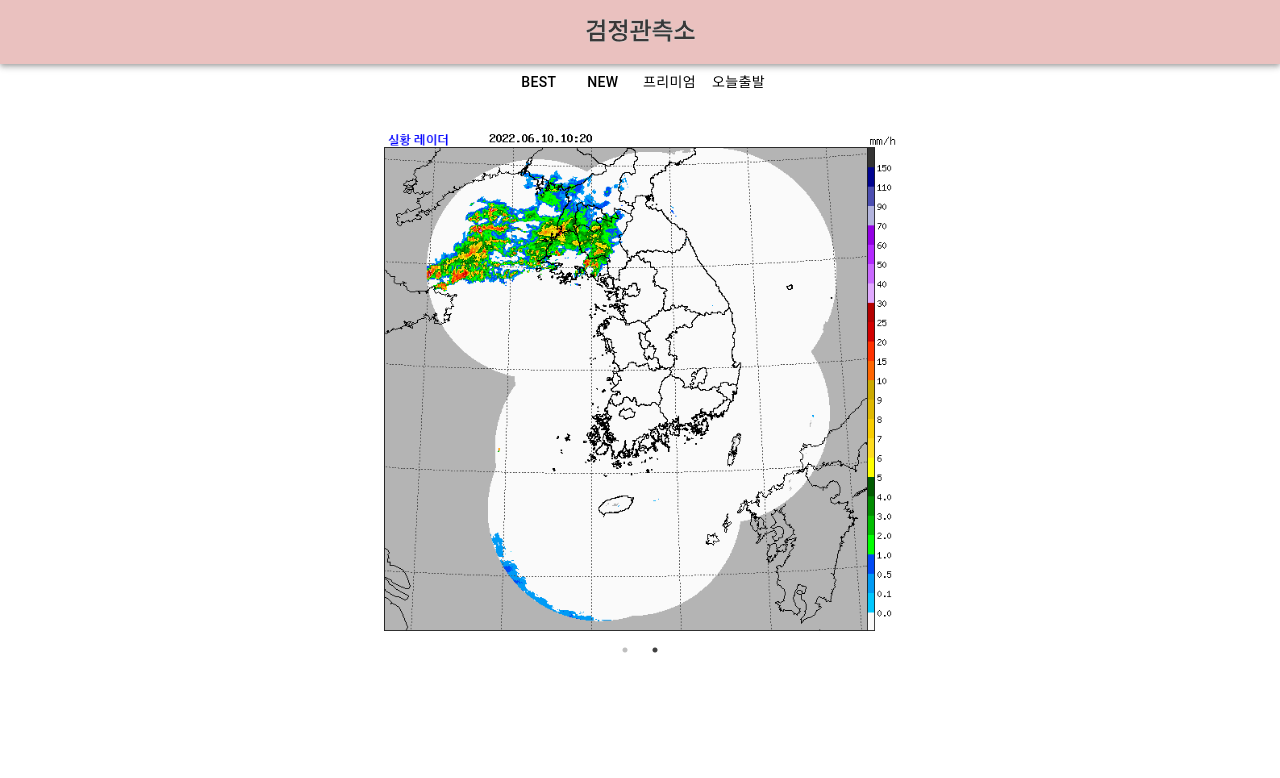
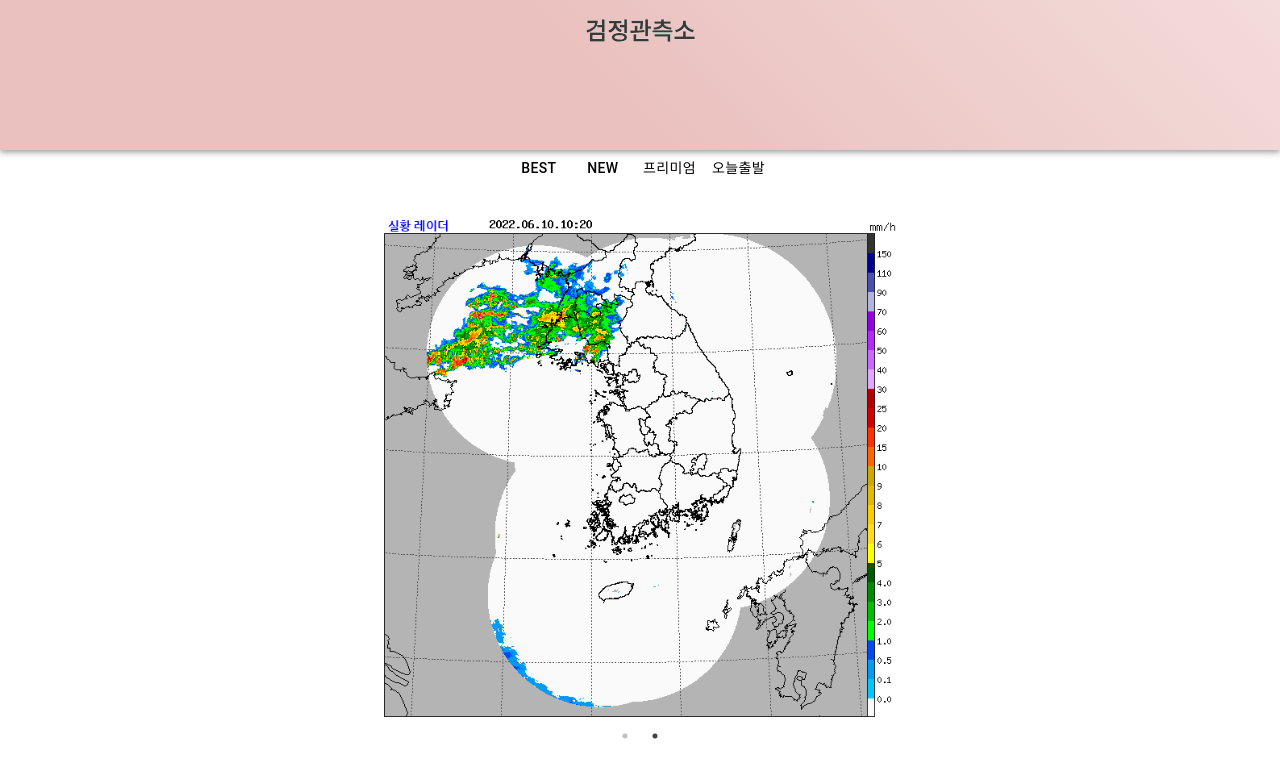
Before and after one commit to suddenattack97/mshop_client, a React (Create React App) app: page / in a window 1280 px wide. Shown: the top 778 px of the page. Built offline with nearby package versions, Linux system fonts and the light colour scheme.

Commit message:
[배경] 그라데이션으로 배경 움직이는 애니메이션 추가

```diff
--- a/src/App.css
+++ b/src/App.css
@@ -36,3 +36,22 @@
     transform: rotate(360deg);
   }
 }
+
+@keyframes gradient {
+  0% {
+    background-position: 0% 50%;
+  }
+  50% {
+    background-position: 100% 50%;
+  }
+  100% {
+    background-position: 0% 50%;
+  }
+}
+
+.appBar {
+  height: 150px;
+  background: linear-gradient(45deg, rgb(234, 193, 191) 30%, white 90%);
+  background-size: 200% 200%;
+  animation: gradient 3s ease infinite;
+}
--- a/src/App.js
+++ b/src/App.js
@@ -23,7 +23,7 @@ function App() {
 
   return (
     <div className="App">
-      <AppBar position="static" style={{ backgroundColor: 'rgb(234,193,191)' }}>
+      <AppBar position="static" className="appBar">
         <Toolbar>
           <Typography variant="h5" style={{ flexGrow: 1, fontWeight: 'bold', color: 'rgb(57,57,57)', WebkitTextStroke: '0.3px white' }}>
             검정관측소
```
